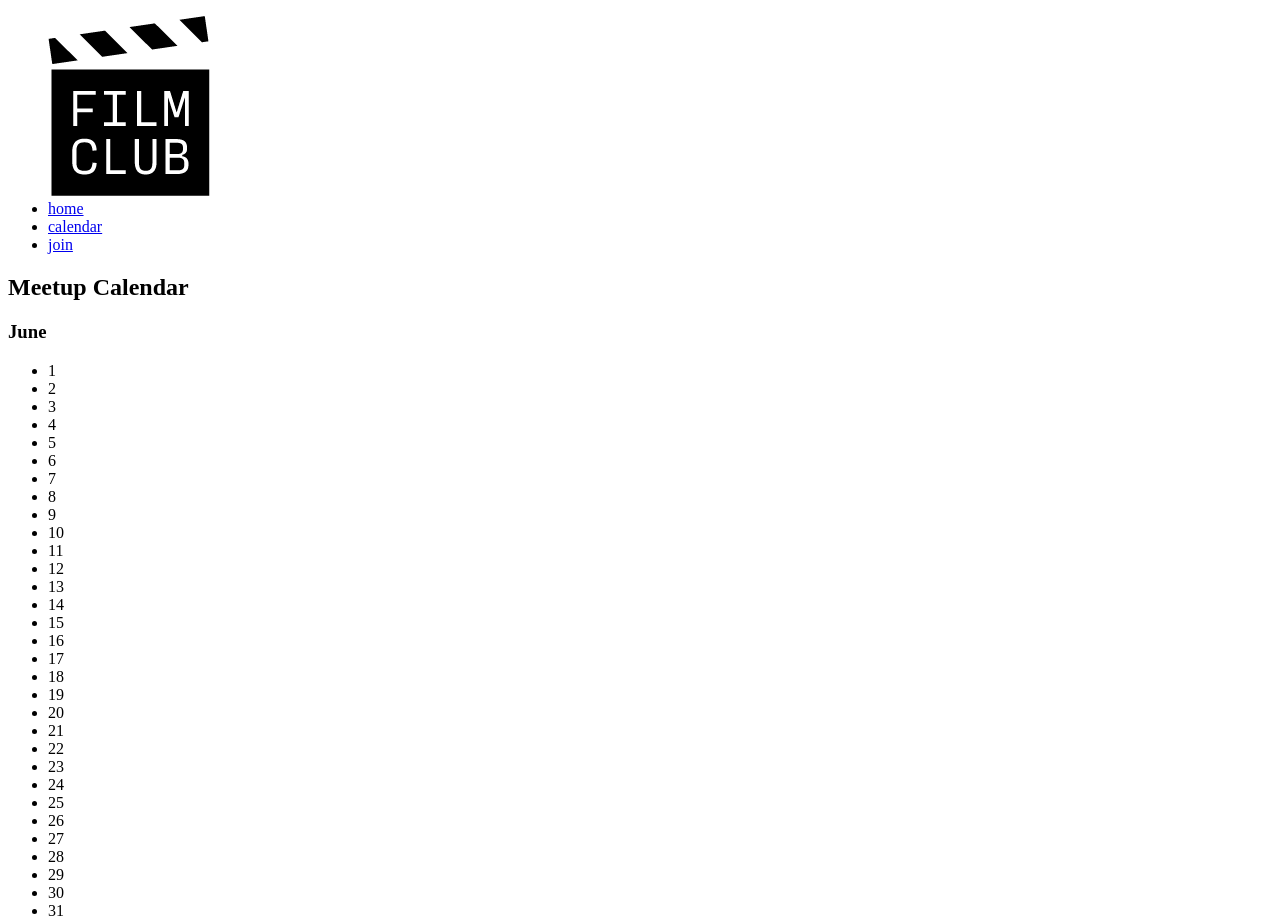
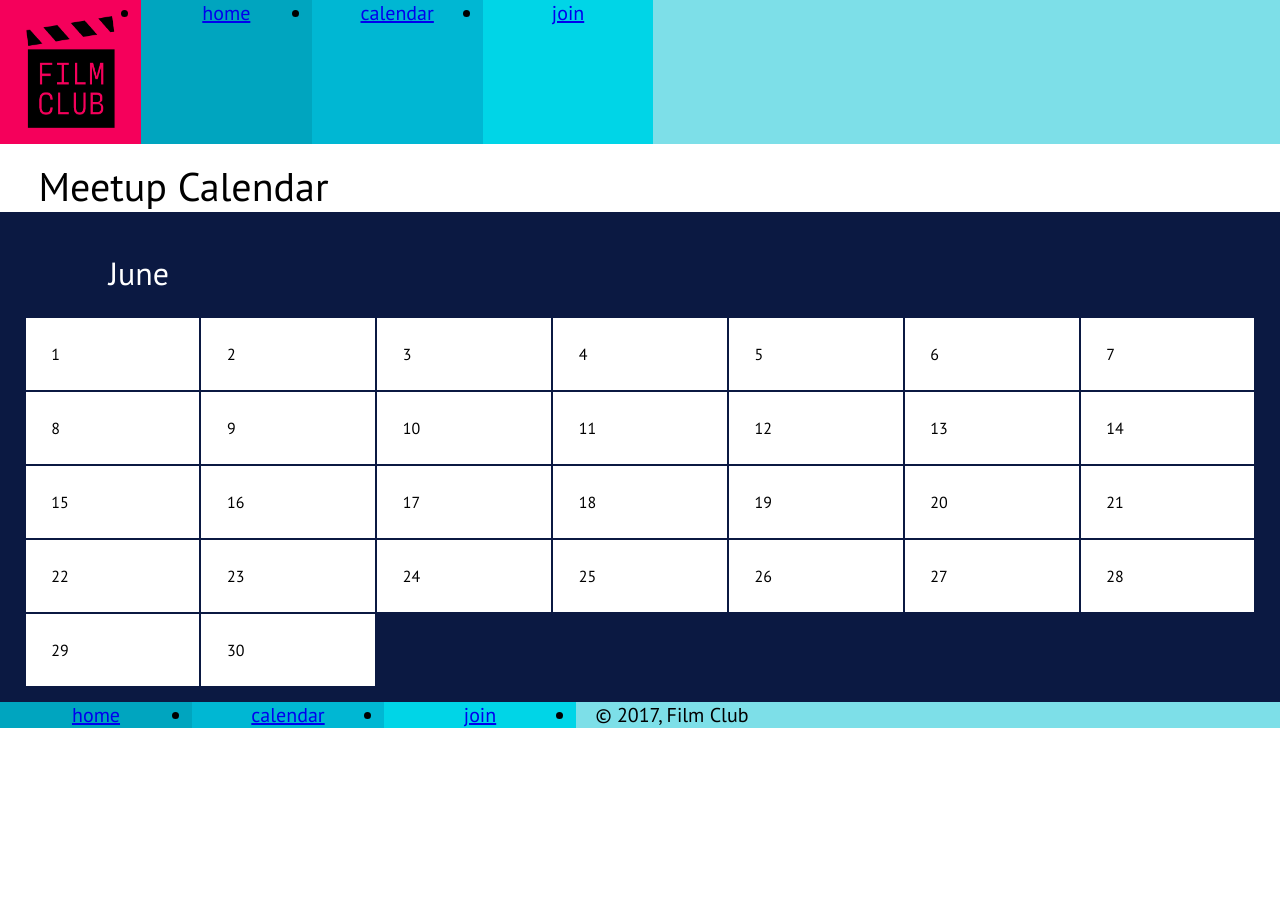
Before and after one commit to EricKanarr/week2-project, a plain HTML site: page calendar/index.html in a window 1280 px wide. Shown: the top 923 px of the page. After the commit the page ends 800 px from the top, so only its background shows below. Drawn offline with Linux system fonts and the light colour scheme.

Commit message:
final edit

```diff
--- a/calendar/index.html
+++ b/calendar/index.html
@@ -2,125 +2,64 @@
 <html>
   <head>
     <meta charset="utf-8">
+    <meta name="viewport" content="width=device-width">
+    <link rel="stylesheet" href="../css/main.css">
+    <link href="https://fonts.googleapis.com/css?family=PT+Sans" rel="stylesheet">
     <title>Film Club - Calendar</title>
   </head>
   <body>
     <header>
-      <nav>
+        <div class="logo">
+          <img src="../images/filmclub.png" alt=""></div>
+        <nav>
         <ul class="nav-bar">
-          <img src="../images/filmclub.png"<img src/>
-          <li class="nav-item"><a href="../PT_Sans 2/index.html">home</a></li>
-          <li class="nav-item"><a href="index.html">calendar</a></li>
-          <li class="nav-item"><a href="../join/index.html">join</a></li>
+          <li class="nav-home"><a href="../index.html">home</a></li>
+          <li class="nav-calendar"><a href="index.html">calendar</a></li>
+          <li class="nav-join"><a href="../join/index.html">join</a></li>
         </ul>
       </nav>
     </header>
-    <h2>Meetup Calendar</h2>
+
+    <h1>Meetup Calendar</h1>
+
     <section class="calendar">
-      <h3>June</h3>
+      <h2>June</h2>
       <div class="boxes">
-        <ul>
-          <div class="box">
-            <li>1</li>
-          </div>
-          <div class="box">
-            <li>2</li>
-          </div>
-          <div class="box">
-            <li>3</li>
-          </div>
-          <div class="box">
-            <li>4</li>
-          </div>
-          <div class="box">
-            <li>5</li>
-          </div>
-          <div class="box">
-            <li>6</li>
-          </div>
-          <div class="box">
-            <li>7</li>
-          </div>
-          <div class="box">
-            <li>8</li>
-          </div>
-          <div class="box">
-            <li>9</li>
-          </div>
-          <div class="box">
-            <li>10</li>
-          </div>
-          <div class="box">
-            <li>11</li>
-          </div>
-          <div class="box">
-            <li>12</li>
-          </div>
-          <div class="box">
-            <li>13</li>
-          </div>
-          <div class="box">
-            <li>14</li>
-          </div>
-          <div class="box">
-            <li>15</li>
-          </div>
-          <div class="box">
-            <li>16</li>
-          </div>
-          <div class="box">
-            <li>17</li>
-          </div>
-          <div class="box">
-            <li>18</li>
-          </div>
-          <div class="box">
-            <li>19</li>
-          </div>
-          <div class="box">
-            <li>20</li>
-          </div>
-          <div class="box">
-            <li>21</li>
-          </div>
-          <div class="box">
-            <li>22</li>
-          </div>
-          <div class="box">
-            <li>23</li>
-          </div>
-          <div class="box">
-            <li>24</li>
-          </div>
-          <div class="box">
-            <li>25</li>
-          </div>
-          <div class="box">
-            <li>26</li>
-          </div>
-          <div class="box">
-            <li>27</li>
-          </div>
-          <div class="box">
-            <li>28</li>
-          </div>
-          <div class="box">
-            <li>29</li>
-          </div>
-          <div class="box">
-            <li>30</li>
-          </div>
-          <div class="box">
-            <li>31</li>
-          </div>
-        </ul>
+        <div class="box"><p>1</p></div>
+          <div class="box"><p>2</p></div>
+          <div class="box"><p>3</p></div>
+          <div class="box"><p>4</p></div>
+          <div class="box"><p>5</p></div>
+          <div class="box"><p>6</p></div>
+          <div class="box"><p>7</p></div>
+          <div class="box"><p>8</p></div>
+          <div class="box"><p>9</p></div>
+          <div class="box"><p>10</p></div>
+          <div class="box"><p>11</p></div>
+          <div class="box"><p>12</p></div>            <div class="box"><p>13</p></div>
+          <div class="box"><p>14</p></div>
+          <div class="box"><p>15</p></div>
+          <div class="box"><p>16</p></div>
+          <div class="box"><p>17</p></div>
+          <div class="box"><p>18</p></div>
+          <div class="box"><p>19</p></div>            <div class="box"><p>20</p></div>
+          <div class="box"><p>21</p></div>
+          <div class="box"><p>22</p></div>
+          <div class="box"><p>23</p></div>
+          <div class="box"><p>24</p></div>
+          <div class="box"><p>25</p></div>
+          <div class="box"><p>26</p></div>
+          <div class="box"><p>27</p></div>
+          <div class="box"><p>28</p></div>
+          <div class="box"><p>29</p></div>
+          <div class="box"><p>30</p></div>
         </div>
     </section>
         <footer>
           <ul class="nav-bar">
-          <li class="nav-item"><a href="index.html">home</a></li>
-          <li class="nav-item"><a href="../calendar/index.html">calendar</a></li>
-          <li class="nav-item"><a href="../join/index.html">join</a></li>
+          <li class="nav-home"><a href="../index.html">home</a></li>
+          <li class="nav-calendar"><a href="calendar/index.html">calendar</a></li>
+          <li class="nav-join"><a href="../join/index.html">join</a></li>
           <li>© 2017, Film Club</li>
         </ul>
       </footer>
--- a/css/main.css
+++ b/css/main.css
@@ -15,3 +15,259 @@ calendar highlighted day: #F5005B
 button background: #F5005B
 copyright text: #FFFFFF*/
 /*font-family: 'PT Sans', sans-serif;*/
+
+*, *:before, *:after{
+  box-sizing: border-box;
+}
+
+*{
+  margin: 0;
+  padding: 0;
+  border: 0;
+  outline: 0;
+  font-size: 100%;
+  vertical-align: baseline;
+  font-family: 'PT Sans';
+  background: transparent;
+}
+
+/*same across all pages*/
+
+header{
+  background-color: #7ddfe8;
+  display: flex;
+  height: 18vh;
+}
+header nav{
+  width: 100%;
+}
+
+.logo{
+  background-color: #f5005b;
+  padding: 2vh 2vw;
+}
+
+#logo{
+  width: 20vw;
+  height: 20vw;
+  padding: 2vw 2vh;
+  background-position: center;
+  background-repeat: no-repeat;
+  background-size: cover;
+  background-color: #f5005b;
+}
+
+.logo img{
+  width: 100%;
+  height: 100%;
+}
+
+.nav-bar{
+  width: 100%;
+  display: flex;
+  flex-direction: column;
+}
+
+.nav-bar li{
+  height: 33.33%;
+  justify-content: center;
+  text-align: center;
+  font-size: 2.5vh;
+  height: 6vh;
+}
+
+.nav-home {
+  background: #00A5BF;
+}
+
+.nav-calendar{
+  background: #00B7D3;
+}
+
+.nav-join{
+  background: #00D5E7;
+}
+
+footer{
+  background-color: #7ddfe8;
+  display: flex;
+  flex-direction: column;
+  align-items: center;
+  height: 25vh;
+}
+
+footer nav{
+  width: 100%;
+}
+
+.footer li{
+  height: 33.33%;
+  justify-content: center;
+  align-items: center;
+  font-size: 2.5vh;
+  height: 6vh;
+}
+
+.nav-home {
+  background: #00A5BF;
+}
+
+.nav-calendar{
+  background: #00B7D3;
+}
+
+.nav-join{
+  background: #00D5E7;
+}
+
+/*home mobile*/
+h1{
+  font-size: 5vh;
+  font-weight: lighter;
+  margin: 2vh 3vw 0 3vw;
+}
+
+h2{
+  background: #0B1942;
+  color: #FFFFFF;
+  font-size: 4vh;
+  font-weight: lighter;
+  margin: 2.5vh 2.5vw;
+  padding: .5vh 4vw;
+}
+
+.get_involved_content{
+  display: flex;
+  flex-direction: column;
+  justify-content: space-between;
+}
+
+.watch_section{
+  flex: 1;
+}
+
+.take_notes{
+  flex: 1;
+}
+
+.meetup{
+  flex: 1;
+}
+
+p{
+  padding: 2vw;
+  font-size: 1em;
+}
+
+.up_next{
+  background: #0b1942;
+  padding: 2vw 2vh;
+}
+
+.rashomon{
+  background: #e2e2e2;
+  padding: 4vw 4vh;
+  text-align: center;
+}
+
+.rashomon img{
+  height: 30vw;
+}
+
+.four_posters{
+  background: #e2e2e2;
+  padding: 2vw 2vh;
+  text-align: center;
+}
+
+/*calendar mobile*/
+
+.boxes{
+  display: grid;
+  grid-template-columns: 1fr 1fr 1fr 1fr 1fr 1fr 1fr;
+  grid-gap: 2px 2px;
+}
+
+.calendar{
+  background: #0b1942;
+  padding: 2vh 2vw;
+}
+
+.box{
+  background: #ffffff;
+  height: 9vh;
+}
+
+.box li{
+  background: #0b1942;
+  color: #ffffff;
+  font-size: 1.5vh;
+  font-weight: bold;
+  padding: 1vh 1vw;
+  float: left;
+}
+
+/*join mobile*/
+
+.profile{
+  display: grid;
+  padding: 5vh 5vh;
+}
+
+input[type='text']{
+  margin: 2vh 2vw;
+}
+
+.radio_buttons{
+  display: grid;
+  grid-template-columns: auto;
+}
+
+
+/*TABLET TIME*/
+
+@media screen and (min-width: 545px){
+  .nav-bar{
+    height: 100%;
+    flex-direction: row;
+  }
+
+  .nav-bar li{
+    width: 15%;
+    height: 100%;
+    text-align: center;
+    justify-content: center;
+  }
+
+  footer{
+    flex-direction: row;
+    height: 100%;
+  }
+
+  footer li{
+    flex-direction: row;
+    height: 100%;
+  }
+}
+
+/*HOME TABLET*/
+
+.get_involved_content{
+  flex-direction: row;
+}
+
+h1 h2{
+  flex-direction: row;
+  flex-wrap: nowrap;
+}
+
+.four_posters{
+  flex-direction: row;
+}
+
+/*JOIN TABLET*/
+/*CREATE TWO ROWS FOR GENRES*/
+
+/*DESKTOP TIME*/
+
+@media (min-width: 769px) {
```
Also changed, not shown: index.html (+34 -29 lines), join/index.html (+46 -33 lines).
